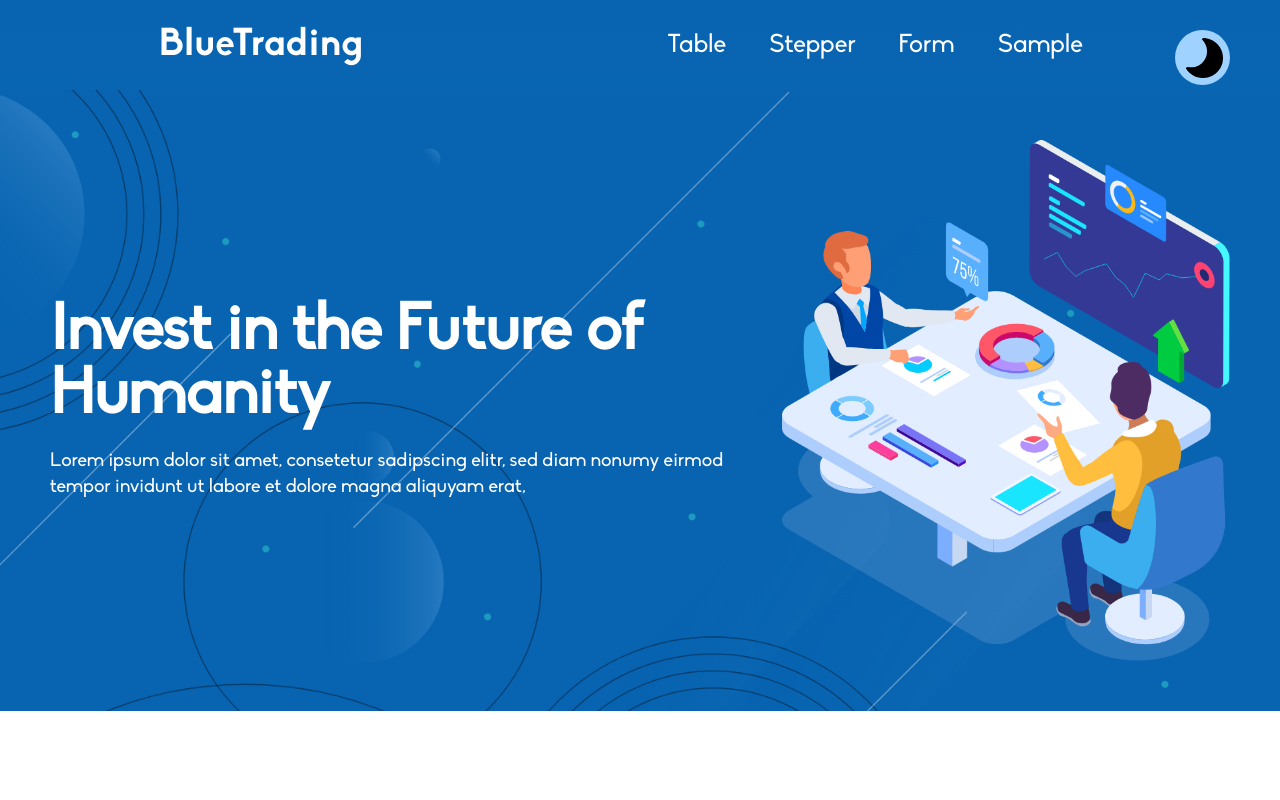
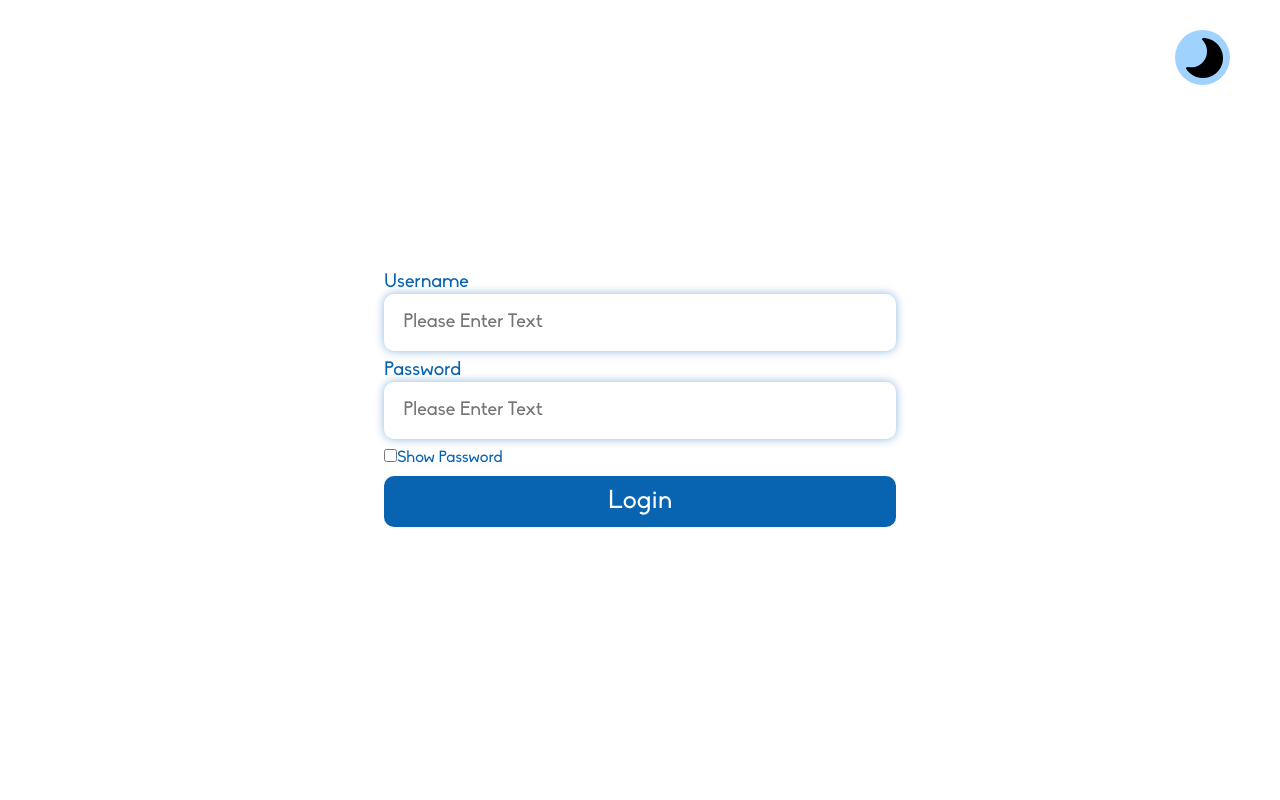
Before and after one commit to SushankSawant/officeapp, a React (Vite) app: page /Loginpage in a window 1280 px wide. Before the commit this address led to /. Shown: the top 800 px of the page. Built offline with nearby package versions, Linux system fonts and the light colour scheme; sample sign-in values are in the browser's storage.

Commit message:
protected route fix

```diff
--- a/src/App.jsx
+++ b/src/App.jsx
@@ -41,7 +41,7 @@ function App() {
     console.log(theme, "INITIAL THEME");
 
     //auth
-    if (currLogin) {
+    if (currLogin == "true") {
       setIsLoggedIn(true);
       setUserName(currUsername);
     } else setIsLoggedIn(false);
--- a/src/Components/Loginpage.jsx
+++ b/src/Components/Loginpage.jsx
@@ -13,10 +13,10 @@ function Loginpage() {
     username,
     setUserName,
     password,
-    Login,
-    Logout,
+    // Login,
+    // Logout,
   } = useLoginContext();
-  console.log(isLoggedIn, "LOGIN");
+  // console.log(isLoggedIn, "LOGIN");
   /*  const [userDetail, setUserDetail] = useState({
     username: "",
     password: "",
@@ -42,6 +42,7 @@ function Loginpage() {
       setUserName(username);
       localStorage.setItem("login", true);
       localStorage.setItem("username", username);
+      console.log(isLoggedIn, "@ LOGIN PAGE");
       navigate("/");
     }
   }
@@ -62,7 +63,7 @@ function Loginpage() {
  */
   return (
     <div className="loginpage">
-      <form action="" className="loginbox" onSubmit={Login}>
+      <form action="" className="loginbox" onSubmit={handleLogin}>
         <InputComponent
           name={"username"}
           text={username}
--- a/src/Components/Navbar.jsx
+++ b/src/Components/Navbar.jsx
@@ -3,6 +3,7 @@ import React, { useEffect, useState } from "react";
 // import { createBrowserRouter } from "react-router-dom";
 // import { Link } from "react-router-dom";
 import { useLoginContext } from "../Context/LoginContext";
+import { Navigate } from "react-router-dom";
 
 function Navbar() {
   /*  const [userName, setUserName] = useState("");
--- a/src/Components/ProtectedRoute.jsx
+++ b/src/Components/ProtectedRoute.jsx
@@ -16,14 +16,19 @@ function ProtectedRoute({ children }) {
 
   //   // setIsLoggedIn(currLogin);
   //   // setUserName(currUsername);
-  //   console.log(isLoggedIn, "CURRLOGIN PROTECTED ON MOUNT");
   //   if (isLoggedIn) {
   //     navigate("/");
   //   }
   // }, []);
 
+  useEffect(() => {
+    const currLogin = localStorage.getItem("login");
+    console.log(currLogin, isLoggedIn, "CURRLOGIN PROTECTED ON MOUNT");
+  }, []);
+  // console.log
   // console.log(isLoggedIn, "FROM PROTECTED");
   if (isLoggedIn) {
+    console.log(isLoggedIn, "protected Route logined");
     return children;
   }
   return <Navigate to="/Loginpage" replace />;
--- a/src/Context/LoginContext.jsx
+++ b/src/Context/LoginContext.jsx
@@ -6,15 +6,15 @@ export const LoginProvider = ({ children }) => {
   const [isLoggedIn, setIsLoggedIn] = useState(false);
   const [username, setUserName] = useState("");
   const [password, setPassword] = useState("");
+  console.log(isLoggedIn, "loginContext");
+  // const navigate = useNavigate();
+  // const Login = () => {
+  //   setIsLoggedIn(true);
+  // };
 
-  // const navigate = useNavigate();
-  const Login = () => {
-    setIsLoggedIn(true);
-  };
-
-  const Logout = () => {
-    setIsLoggedIn(true);
-  };
+  // const Logout = () => {
+  //   setIsLoggedIn(true);
+  // };
   return (
     <LoginContext.Provider
       value={{
@@ -24,8 +24,8 @@ export const LoginProvider = ({ children }) => {
         password,
         setPassword,
         setUserName,
-        Login,
-        Logout,
+        // Login,
+        // Logout,
       }}
     >
       {children}
```
